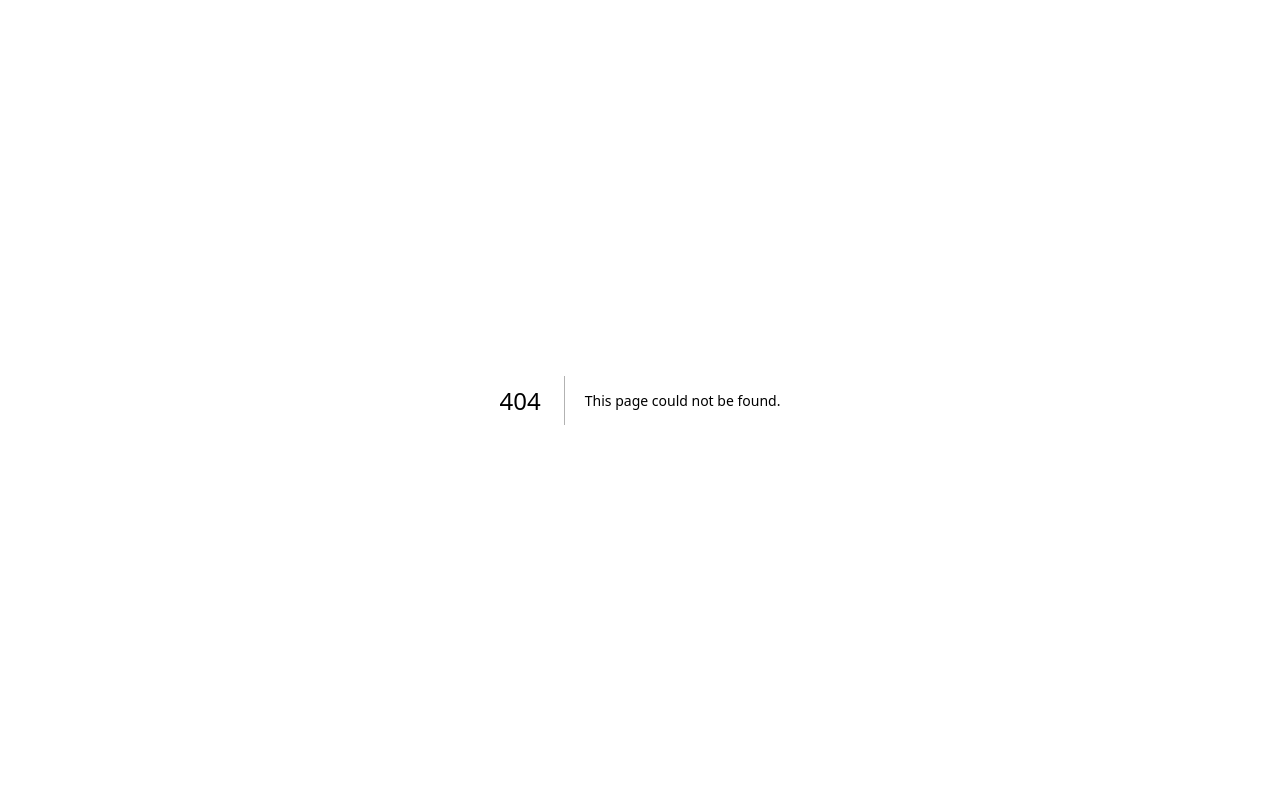
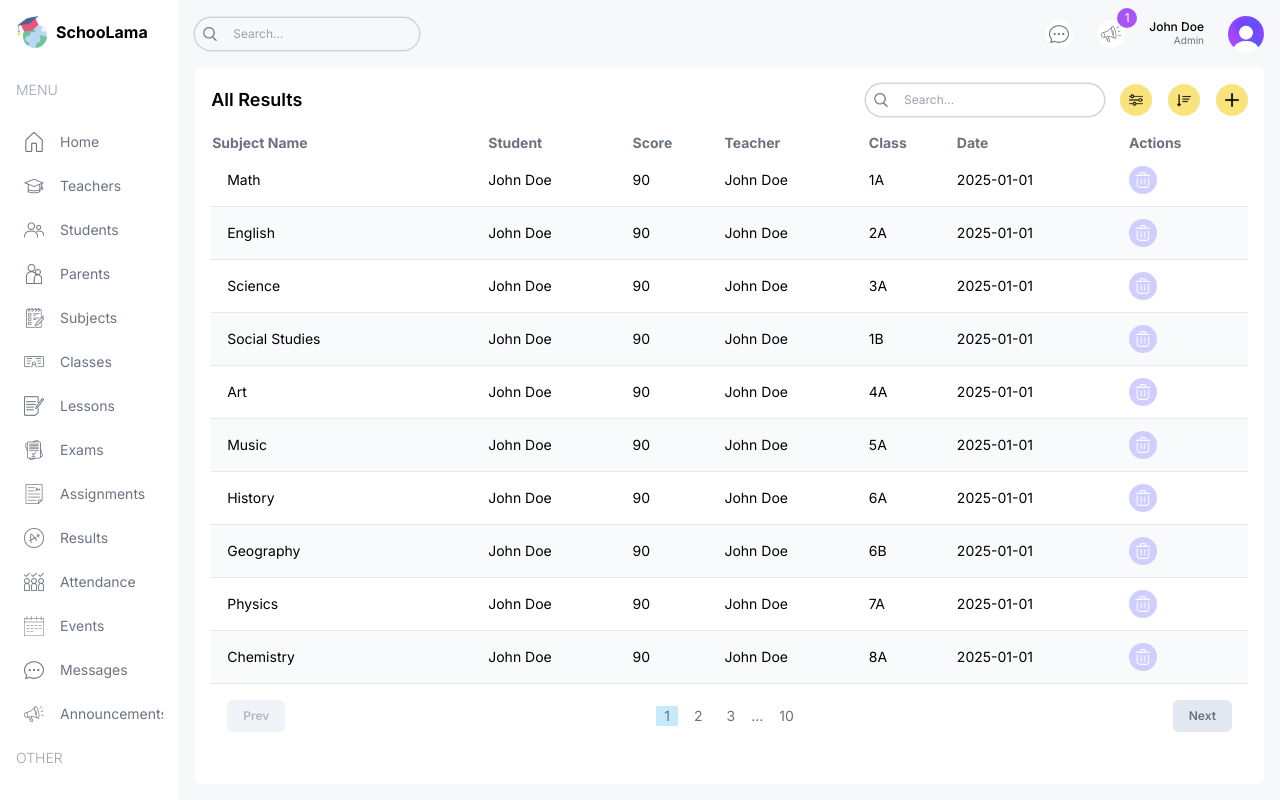
Before and after one commit to immalino/school-management-dashboard, a Next.js app: page /list/results in a window 1280 px wide. Before the commit this address had no page. Built offline with nearby package versions, Linux system fonts and the light colour scheme.

Commit message:
creating list results page

```diff
--- /dev/null
+++ b/src/app/(dashboard)/list/results/page.tsx
@@ -0,0 +1,107 @@
+import Pagination from "@/components/Pagination";
+import Table from "@/components/Table";
+import TableSearch from "@/components/TableSearch";
+import { resultsData, role } from "@/lib/data";
+import Image from "next/image";
+
+type Result = {
+  id: number;
+  subject: string;
+  class: string;
+  teacher: string;
+  student: string;
+  type: "exam" | "assignment";
+  date: string;
+  score: number;
+};
+
+const columns = [
+  {
+    header: "Subject Name",
+    accessor: "name",
+  },
+  {
+    header: "Student",
+    accessor: "student",
+  },
+  {
+    header: "Score",
+    accessor: "score",
+    className: "hidden md:table-cell",
+  },
+  {
+    header: "Teacher",
+    accessor: "teacher",
+    className: "hidden md:table-cell",
+  },
+  {
+    header: "Class",
+    accessor: "class",
+    className: "hidden md:table-cell",
+  },
+  {
+    header: "Date",
+    accessor: "date",
+    className: "hidden md:table-cell",
+  },
+  {
+    header: "Actions",
+    accessor: "action",
+  },
+];
+
+const ResultListPage = () => {
+  const renderRow = (item: Result) => (
+    <tr
+      key={item.id}
+      className="border-b border-gray-200 even:bg-slate-50 text-sm hover:bg-lamaPurpleLight"
+    >
+      <td className="flex items-center gap-4 p-4">{item.subject}</td>
+      <td>{item.student}</td>
+      <td className="hidden md:table-cell">{item.score}</td>
+      <td className="hidden md:table-cell">{item.teacher}</td>
+      <td className="hidden md:table-cell">{item.class}</td>
+      <td className="hidden md:table-cell">{item.date}</td>
+      <td>
+        <div className="flex items-center gap-2">
+          {role === "admin" && (
+            <button className="w-7 h-7 flex items-center justify-center rounded-full bg-lamaPurple">
+              <Image src="/delete.png" alt="" width={16} height={16} />
+            </button>
+          )}
+        </div>
+      </td>
+    </tr>
+  );
+
+  return (
+    <div className="bg-white p-4 rounded-md flex-1 m-4 mt-0">
+      {/* TOP */}
+      <div className="flex items-center justify-between">
+        <h1 className="hidden md:block text-lg font-semibold">All Results</h1>
+        <div className="flex flex-col md:flex-row items-center gap-4 w-full md:w-auto">
+          <TableSearch />
+          <div className="flex items-center gap-4 self-end">
+            <button className="w-8 h-8 flex items-center justify-center rounded-full bg-lamaYellow">
+              <Image src="/filter.png" alt="" width={14} height={14} />
+            </button>
+            <button className="w-8 h-8 flex items-center justify-center rounded-full bg-lamaYellow">
+              <Image src="/sort.png" alt="" width={14} height={14} />
+            </button>
+            {role === "admin" && (
+              <button className="w-8 h-8 flex items-center justify-center rounded-full bg-lamaYellow">
+                <Image src="/plus.png" alt="" width={14} height={14} />
+              </button>
+            )}
+          </div>
+        </div>
+      </div>
+      {/* LIST */}
+      <Table columns={columns} renderRow={renderRow} data={resultsData} />
+      {/* PAGINATION */}
+      <Pagination />
+    </div>
+  );
+};
+
+export default ResultListPage;
```
